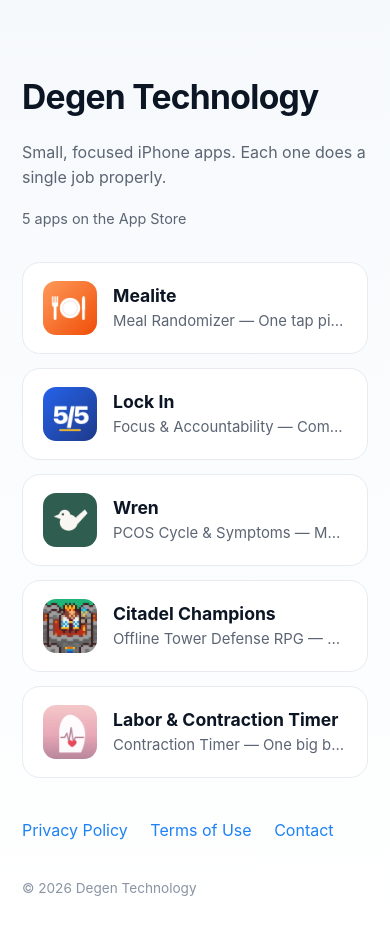
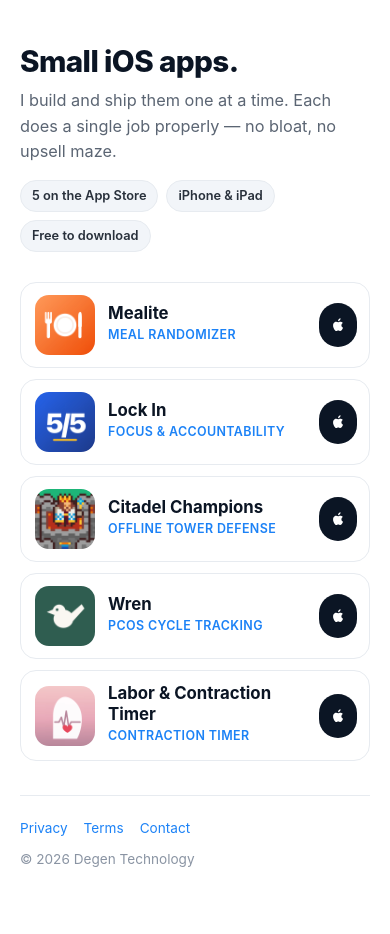
Before and after one commit to Degen-Technology/degen-technology.github.io, a plain HTML site: page index.html in a window 390 px wide. After the commit the page ends 910 px from the top, so only its background shows below. Drawn offline with Linux system fonts and the light colour scheme.

Commit message:
Rework the index as a link-in-bio portfolio page
The index is the page linked from Alan's Twitter profile, which is a different
job from an app directory:

- Unfurl card is the first impression: added og.jpg (1200x630, built from the
  real app icons) + summary_large_image, which the page previously had none of,
  so a shared link rendered bare
- Mobile-first single column, 44px minimum touch targets, dark-mode aware
- Direct "Get" button per app straight to the App Store; the detail page is now
  the secondary action, since bio-link traffic wants the store not an essay
- Apps ordered by broadest appeal rather than alphabetically
- No invented biography: no handle, surname or claims about Alan

build_site.py no longer writes index.html so it can't clobber this.

```diff
--- a/index.html
+++ b/index.html
@@ -1,39 +1,108 @@
 <!DOCTYPE html>
 <html lang="en"><head>
-<meta charset="utf-8"><meta name="viewport" content="width=device-width, initial-scale=1">
-<title>Degen Technology — iPhone apps</title>
-<meta name="description" content="Small, focused iPhone apps from Degen Technology. Free to download.">
-<meta name="theme-color" content="#0b1524">
+<meta charset="utf-8"><meta name="viewport" content="width=device-width, initial-scale=1, viewport-fit=cover">
+<title>Small iOS apps — Degen Technology</title>
+<meta name="description" content="Five iPhone apps, each built to do a single job properly. Free on the App Store.">
+<meta name="theme-color" content="#0B1524">
 <link rel="canonical" href="https://degen-technology.github.io/">
-<meta property="og:title" content="Degen Technology — iPhone apps">
-<meta property="og:description" content="Small, focused iPhone apps. Free to download.">
+<link rel="icon" href="mealite/img/icon.png">
+<meta property="og:title" content="Small iOS apps">
+<meta property="og:description" content="Five iPhone apps, each built to do a single job properly. Free on the App Store.">
 <meta property="og:type" content="website">
 <meta property="og:url" content="https://degen-technology.github.io/">
-<meta name="twitter:card" content="summary">
+<meta property="og:image" content="https://degen-technology.github.io/og.jpg">
+<meta property="og:image:width" content="1200">
+<meta property="og:image:height" content="630">
+<meta property="og:image:alt" content="App icons for five iPhone apps">
+<meta name="twitter:card" content="summary_large_image">
+<meta name="twitter:title" content="Small iOS apps">
+<meta name="twitter:description" content="Five iPhone apps, each built to do a single job properly. Free on the App Store.">
+<meta name="twitter:image" content="https://degen-technology.github.io/og.jpg">
 <style>
-body{margin:0;font-family:-apple-system,BlinkMacSystemFont,"Segoe UI",Roboto,sans-serif;color:#0b1524;background:linear-gradient(180deg,#f6f9fc,#fff);line-height:1.6}
-.wrap{max-width:720px;margin:0 auto;padding:70px 22px}h1{font-size:2.1rem;letter-spacing:-.02em;margin:0 0 .3em}
-.sub,.count{color:#5b6573}.count{font-size:.9rem;margin:0 0 32px}
-.app{display:flex;align-items:center;gap:16px;border:1px solid #e7ebf0;border-radius:18px;padding:18px 20px;margin-bottom:14px;background:#fff;transition:border-color .15s,transform .15s}
-.app:hover{border-color:#cfd8e3;transform:translateY(-1px)}
-.app img{width:54px;height:54px;border-radius:13px;flex:none}.app .t{flex:1;min-width:0}.app .t b{display:block;font-size:1.1rem}
-.app .t span{color:#5b6573;font-size:.93rem;display:block;overflow:hidden;text-overflow:ellipsis;white-space:nowrap}
-.app .go{color:#1c82f6;font-weight:600;flex:none}
-a{text-decoration:none;color:inherit}.legal a{color:#1c82f6;margin-right:18px}footer{color:#8a94a3;margin-top:34px;font-size:.85rem}
-@media(max-width:520px){.app .go{display:none}}
-</style></head><body><div class="wrap">
-<h1>Degen Technology</h1>
-<p class="sub">Small, focused iPhone apps. Each one does a single job properly.</p>
-<p class="count">5 apps on the App Store</p>
-  <a class="app" href="mealite/"><img src="mealite/img/icon.png" alt="Mealite"><div class="t"><b>Mealite</b><span>Meal Randomizer — One tap picks tonight's meal from food you actually eat. Or tell it what's in your fridge and it…</span></div><span class="go">View →</span></a>
-  <a class="app" href="lockin/"><img src="lockin/img/icon.png" alt="Lock In"><div class="t"><b>Lock In</b><span>Focus &amp; Accountability — Commit to exactly five things each morning. Whatever you don't finish is waiting for you tomorro…</span></div><span class="go">View →</span></a>
-  <a class="app" href="wren/"><img src="wren/img/icon.png" alt="Wren"><div class="t"><b>Wren</b><span>PCOS Cycle &amp; Symptoms — Most trackers assume a 28-day wheel and hand you a fake date. Wren gives you an honest window, a…</span></div><span class="go">View →</span></a>
-  <a class="app" href="citadel-champions/"><img src="citadel-champions/img/icon.png" alt="Citadel Champions"><div class="t"><b>Citadel Champions</b><span>Offline Tower Defense RPG — A tower defense RPG that works on the subway, on a plane, anywhere. Place heroes, upgrade gear, …</span></div><span class="go">View →</span></a>
-  <a class="app" href="contraction-timer/"><img src="contraction-timer/img/icon.png" alt="Labor &amp; Contraction Timer"><div class="t"><b>Labor &amp; Contraction Timer</b><span>Contraction Timer — One big button to start and stop. Clear timings you can read out loud to your midwife or doctor …</span></div><span class="go">View →</span></a>
-<div class="legal" style="margin-top:40px">
-<a href="https://www.degentechnology.com/privacy-policy">Privacy Policy</a>
-<a href="https://www.apple.com/legal/internet-services/itunes/dev/stdeula/">Terms of Use</a>
-<a href="mailto:alan@degentechnology.com">Contact</a>
+*{box-sizing:border-box}
+:root{--ink:#0b1524;--muted:#5b6573;--line:#e7ebf0;--blue:#1c82f6}
+body{margin:0;font-family:-apple-system,BlinkMacSystemFont,"Segoe UI",Roboto,Helvetica,Arial,sans-serif;
+color:var(--ink);background:#fff;line-height:1.55;-webkit-font-smoothing:antialiased}
+a{text-decoration:none;color:inherit}
+.wrap{max-width:600px;margin:0 auto;padding:44px 20px calc(40px + env(safe-area-inset-bottom))}
+header{margin-bottom:30px}
+h1{font-size:1.85rem;line-height:1.15;letter-spacing:-.02em;margin:0 0 .35em;font-weight:800}
+.sub{color:var(--muted);margin:0;font-size:1.02rem}
+.meta{display:flex;gap:8px;flex-wrap:wrap;margin-top:16px}
+.chip{font-size:.8rem;font-weight:600;color:#28303b;background:#f2f5f9;border:1px solid var(--line);
+border-radius:999px;padding:5px 11px}
+ul{list-style:none;padding:0;margin:0}
+.app{display:flex;align-items:center;gap:10px;border:1px solid var(--line);border-radius:16px;
+padding:12px 12px 12px 14px;margin-bottom:11px;background:#fff}
+.face{display:flex;align-items:center;gap:13px;flex:1;min-width:0}
+.face img{width:60px;height:60px;border-radius:14px;flex:none}
+.txt{min-width:0;display:block}
+.txt b{display:block;font-size:1.05rem;line-height:1.25}
+.txt i{display:block;font-style:normal;font-size:.78rem;font-weight:600;color:var(--blue);
+text-transform:uppercase;letter-spacing:.03em;margin:1px 0 3px}
+.txt span{display:block;color:var(--muted);font-size:.9rem;line-height:1.35}
+/* 44px minimum touch target — this page is mostly read on a phone */
+.get{flex:none;display:inline-flex;align-items:center;gap:6px;background:var(--ink);color:#fff;
+font-weight:600;font-size:.9rem;padding:11px 15px;border-radius:999px;min-height:44px}
+.get svg{width:14px;height:14px;fill:#fff}
+footer{margin-top:34px;padding-top:22px;border-top:1px solid var(--line);color:#8a94a3;font-size:.85rem}
+footer a{color:var(--blue)}.flinks{display:flex;gap:16px;flex-wrap:wrap;margin-bottom:10px}
+@media(hover:hover){.app:hover{border-color:#cfd8e3}.get:hover{background:#1d2938}}
+@media(prefers-color-scheme:dark){
+  :root{--ink:#f2f6fb;--muted:#98a4b4;--line:#22303f}
+  body{background:#0b1524}.app{background:#111c2b}.chip{background:#16233442;color:#c3cedd}
+  .get{background:#f2f6fb;color:#0b1524}.get svg{fill:#0b1524}
+}
+@media(max-width:400px){.txt span{display:none}.get span{display:none}.get{padding:12px}}
+</style></head><body>
+<div class="wrap">
+<header>
+  <h1>Small iOS apps.</h1>
+  <p class="sub">I build and ship them one at a time. Each does a single job properly — no bloat, no upsell maze.</p>
+  <div class="meta"><span class="chip">5 on the App Store</span><span class="chip">iPhone &amp; iPad</span><span class="chip">Free to download</span></div>
+</header>
+<ul>
+    <li class="app">
+      <a class="face" href="mealite/">
+        <img src="mealite/img/icon.png" alt="" width="60" height="60" loading="lazy">
+        <span class="txt"><b>Mealite</b><i>Meal Randomizer</i><span>Decides what's for dinner in one tap — from food you actually eat.</span></span>
+      </a>
+      <a class="get" href="https://apps.apple.com/us/app/mealite-meal-randomizer/id6758004518?uo=4" aria-label="Get Mealite: Meal Randomizer on the App Store"><svg viewBox="0 0 384 512" aria-hidden="true"><path d="M318 268c-1-58 47-86 49-87-27-39-68-44-83-45-35-4-69 21-87 21s-45-20-74-20c-38 1-73 22-93 56-40 69-10 171 28 227 19 27 41 58 71 57 29-1 40-19 74-19s44 19 74 18c31 0 50-28 68-55 22-31 31-61 31-63-1-1-60-23-61-90z"/><path d="M262 84c16-19 27-46 24-73-23 1-51 16-67 35-15 17-28 44-25 70 26 2 52-13 68-32z"/></svg><span>Get</span></a>
+    </li>
+    <li class="app">
+      <a class="face" href="lockin/">
+        <img src="lockin/img/icon.png" alt="" width="60" height="60" loading="lazy">
+        <span class="txt"><b>Lock In</b><i>Focus &amp; Accountability</i><span>Commit to five tasks a day. Blocks the apps that steal them.</span></span>
+      </a>
+      <a class="get" href="https://apps.apple.com/us/app/lock-in-focus-accountability/id6758227831?uo=4" aria-label="Get Lock In: Focus, Accountability on the App Store"><svg viewBox="0 0 384 512" aria-hidden="true"><path d="M318 268c-1-58 47-86 49-87-27-39-68-44-83-45-35-4-69 21-87 21s-45-20-74-20c-38 1-73 22-93 56-40 69-10 171 28 227 19 27 41 58 71 57 29-1 40-19 74-19s44 19 74 18c31 0 50-28 68-55 22-31 31-61 31-63-1-1-60-23-61-90z"/><path d="M262 84c16-19 27-46 24-73-23 1-51 16-67 35-15 17-28 44-25 70 26 2 52-13 68-32z"/></svg><span>Get</span></a>
+    </li>
+    <li class="app">
+      <a class="face" href="citadel-champions/">
+        <img src="citadel-champions/img/icon.png" alt="" width="60" height="60" loading="lazy">
+        <span class="txt"><b>Citadel Champions</b><i>Offline Tower Defense</i><span>A tower-defense RPG that runs with no internet at all.</span></span>
+      </a>
+      <a class="get" href="https://apps.apple.com/us/app/citadel-champions/id6747912766?uo=4" aria-label="Get Citadel Champions on the App Store"><svg viewBox="0 0 384 512" aria-hidden="true"><path d="M318 268c-1-58 47-86 49-87-27-39-68-44-83-45-35-4-69 21-87 21s-45-20-74-20c-38 1-73 22-93 56-40 69-10 171 28 227 19 27 41 58 71 57 29-1 40-19 74-19s44 19 74 18c31 0 50-28 68-55 22-31 31-61 31-63-1-1-60-23-61-90z"/><path d="M262 84c16-19 27-46 24-73-23 1-51 16-67 35-15 17-28 44-25 70 26 2 52-13 68-32z"/></svg><span>Get</span></a>
+    </li>
+    <li class="app">
+      <a class="face" href="wren/">
+        <img src="wren/img/icon.png" alt="" width="60" height="60" loading="lazy">
+        <span class="txt"><b>Wren</b><i>PCOS Cycle Tracking</i><span>Built for irregular cycles — honest ranges, not a fake date.</span></span>
+      </a>
+      <a class="get" href="https://apps.apple.com/us/app/wren-pcos-cycle-symptoms/id6796396909?uo=4" aria-label="Get Wren: PCOS Cycle &amp; Symptoms on the App Store"><svg viewBox="0 0 384 512" aria-hidden="true"><path d="M318 268c-1-58 47-86 49-87-27-39-68-44-83-45-35-4-69 21-87 21s-45-20-74-20c-38 1-73 22-93 56-40 69-10 171 28 227 19 27 41 58 71 57 29-1 40-19 74-19s44 19 74 18c31 0 50-28 68-55 22-31 31-61 31-63-1-1-60-23-61-90z"/><path d="M262 84c16-19 27-46 24-73-23 1-51 16-67 35-15 17-28 44-25 70 26 2 52-13 68-32z"/></svg><span>Get</span></a>
+    </li>
+    <li class="app">
+      <a class="face" href="contraction-timer/">
+        <img src="contraction-timer/img/icon.png" alt="" width="60" height="60" loading="lazy">
+        <span class="txt"><b>Labor &amp; Contraction Timer</b><i>Contraction Timer</i><span>One button to time contractions during labour.</span></span>
+      </a>
+      <a class="get" href="https://apps.apple.com/us/app/labor-contraction-timer/id6758149072?uo=4" aria-label="Get Labor &amp; Contraction Timer on the App Store"><svg viewBox="0 0 384 512" aria-hidden="true"><path d="M318 268c-1-58 47-86 49-87-27-39-68-44-83-45-35-4-69 21-87 21s-45-20-74-20c-38 1-73 22-93 56-40 69-10 171 28 227 19 27 41 58 71 57 29-1 40-19 74-19s44 19 74 18c31 0 50-28 68-55 22-31 31-61 31-63-1-1-60-23-61-90z"/><path d="M262 84c16-19 27-46 24-73-23 1-51 16-67 35-15 17-28 44-25 70 26 2 52-13 68-32z"/></svg><span>Get</span></a>
+    </li>
+</ul>
+<footer>
+  <div class="flinks">
+    <a href="https://www.degentechnology.com/privacy-policy">Privacy</a><a href="https://www.apple.com/legal/internet-services/itunes/dev/stdeula/">Terms</a><a href="mailto:alan@degentechnology.com">Contact</a>
+  </div>
+  © 2026 Degen Technology
+</footer>
 </div>
-<footer>© 2026 Degen Technology</footer>
-</div></body></html>
+</body></html>
```
Also changed, not shown: citadel-champions/index.html (+4 -6 lines), contraction-timer/index.html (+3 -3 lines), lockin/index.html (+3 -3 lines), mealite/index.html (+3 -3 lines), wren/index.html (+3 -3 lines), citadel-champions/img/home.png (added), contraction-timer/img/home.png (added), lockin/img/home.png (added), mealite/img/home.png (added), og.jpg (added), wren/img/home.png (added).
